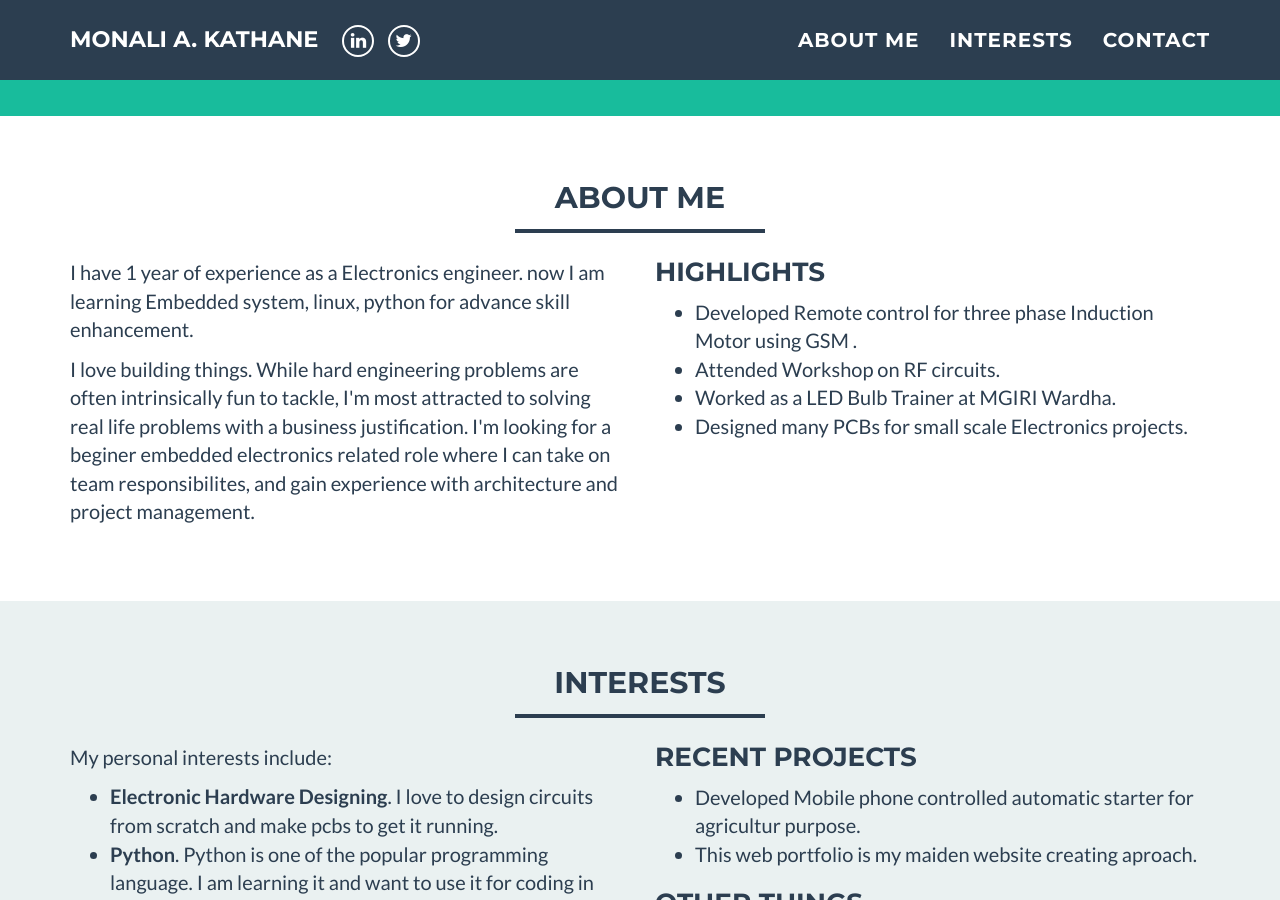
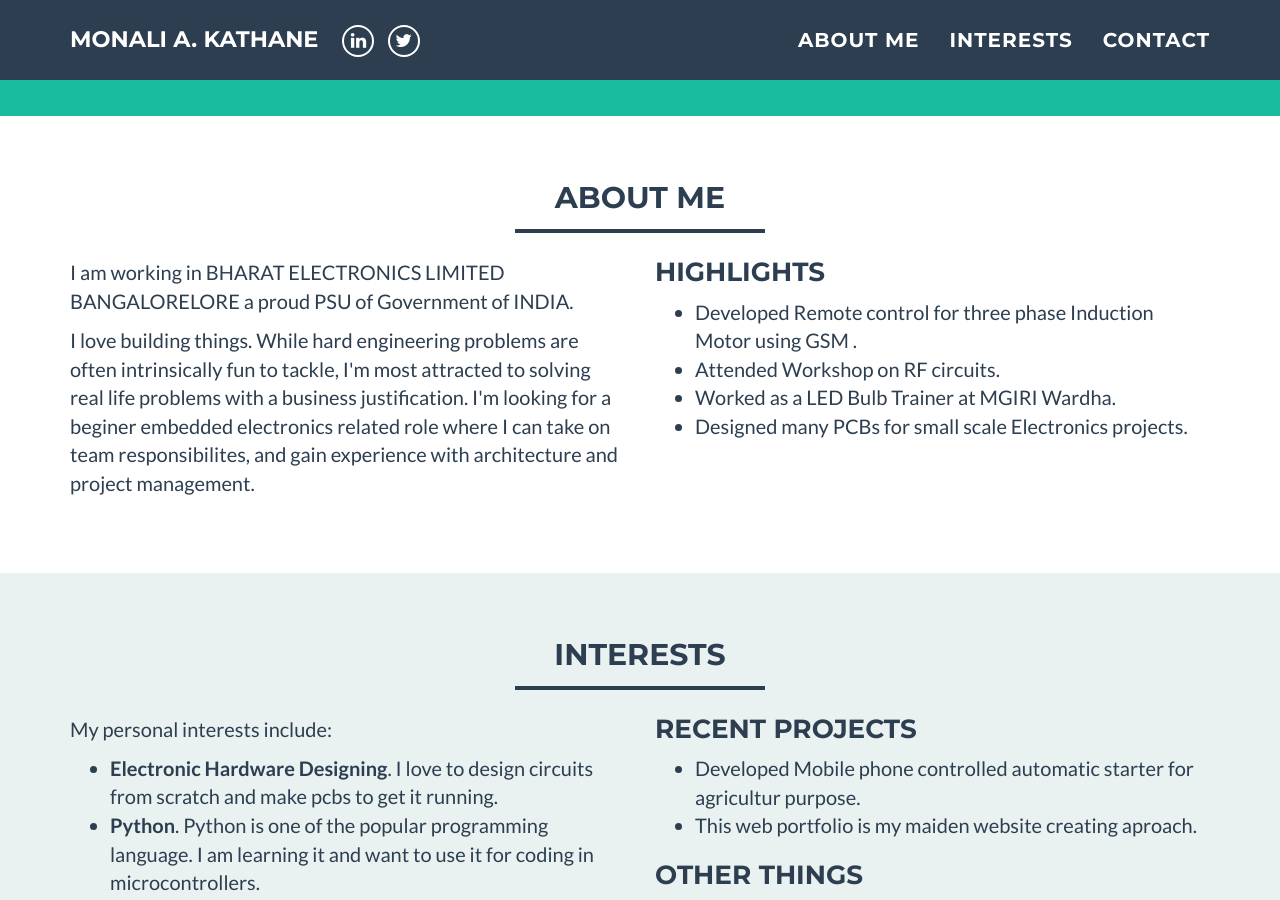
Before and after one commit to monalikathane/monalikathane.github.io, a Jekyll site: the page built from index.html, in a window 1280 px wide and 900 px high, scrolled down 430 px. Built offline with Jekyll 4.4.1, drawn with Linux system fonts in a browser that asks for light colours.

Commit message:
Update about_me.html

```diff
--- a/_includes/about_me.html
+++ b/_includes/about_me.html
@@ -9,7 +9,7 @@
     <div class="row">
 	    <div class="col-sm-6">
     		<p>
-            I have 1 year of experience as a Electronics engineer.  now I am learning Embedded system, linux, python for advance skill enhancement.
+            I am working in BHARAT ELECTRONICS LIMITED BANGALORELORE a proud PSU of Government of INDIA.
         </p>
         <p>
            I love building things.
```
